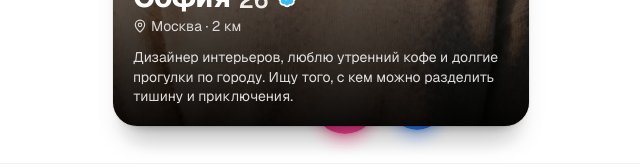
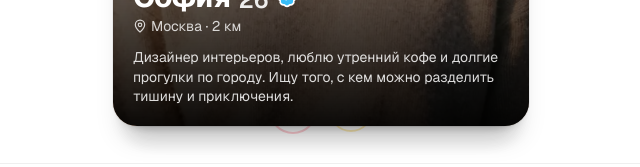
Before and after one commit to Manska2525/VVV-12, a Next.js app: page / in a window 1280 px wide. Shown: the part 570-737 px from the top of the page, without its empty margins (319-959 px from the left). Built offline with nearby package versions, Linux system fonts and the light colour scheme.

Commit message:
refactor(ui): move like/super actions to cards (pass/rewind remain central)

```diff
--- a/src/components/app/discover-screen.tsx
+++ b/src/components/app/discover-screen.tsx
@@ -55,6 +55,8 @@ export function DiscoverScreen() {
                     key={profile.id}
                     profile={profile}
                     stackIndex={stackIndex}
+                    onLike={(id) => handleSwipe(id, "like")}
+                    onSuper={(id) => handleSwipe(id, "super")}
                   />
                 );
               })}
@@ -82,22 +84,7 @@ export function DiscoverScreen() {
         >
           <RotateCcw className="h-5 w-5" />
         </ActionButton>
-        <ActionButton
-          onClick={() => handleAction("like")}
-          variant="primary"
-          ariaLabel="Нравится"
-          disabled={deck.length === 0}
-        >
-          <Heart className="h-7 w-7" fill="currentColor" />
-        </ActionButton>
-        <ActionButton
-          onClick={() => handleAction("super")}
-          variant="super"
-          ariaLabel="Супер-лайк"
-          disabled={deck.length === 0}
-        >
-          <Star className="h-6 w-6" fill="currentColor" />
-        </ActionButton>
+        {/* like/super moved to card as vertical buttons */}
       </div>
     </div>
   );
```
